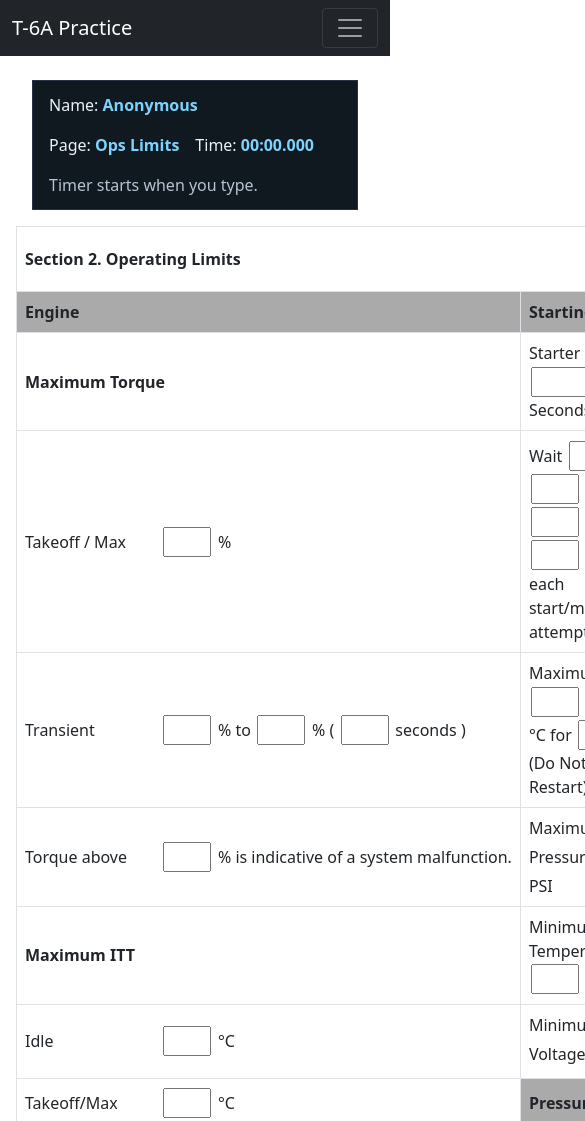
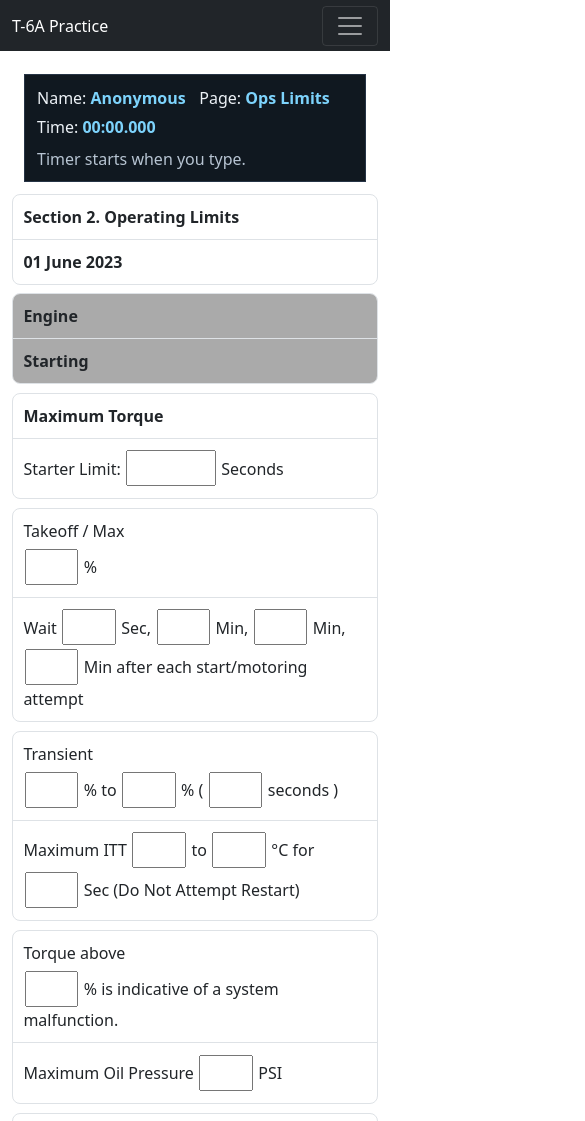
Before and after one commit to czarkula/t6-study, a plain HTML site: page ops.html in a window 390 px wide. Shown: the top 1121 px of the page, 585 px wide, since content can reach past the window. Drawn offline with Linux system fonts and the light colour scheme.

Commit message:
Improve mobile layout

```diff
--- a/static/css/boldface.css
+++ b/static/css/boldface.css
@@ -6,8 +6,17 @@ main {
   padding-inline: 1rem;
 }
 
+#boldfaceTable {
+  table-layout: fixed;
+}
+
+#boldfaceTable td {
+  overflow-wrap: anywhere;
+}
+
 textarea {
   min-height: 6rem;
+  resize: vertical;
 }
 
 textarea.compact-checkarea {
@@ -45,3 +54,77 @@ textarea.compact-checkarea {
 .answer {
 	white-space: pre-wrap;
 }
+
+@media (max-width: 700px) {
+  body {
+    padding-top: 4.65rem;
+  }
+
+  main {
+    padding-inline: 0.75rem;
+  }
+
+  #boldfaceTable,
+  #boldfaceTable tbody,
+  #boldfaceTable tr,
+  #boldfaceTable td {
+    display: block;
+    width: 100%;
+  }
+
+  #boldfaceTable {
+    border: 0;
+    margin-bottom: 0;
+  }
+
+  #boldfaceTable tr {
+    border: 1px solid #dee2e6;
+    border-radius: 8px;
+    margin-bottom: 0.7rem;
+    overflow: hidden;
+  }
+
+  #boldfaceTable td {
+    border: 0;
+    border-bottom: 1px solid #dee2e6;
+    padding: 0.7rem;
+  }
+
+  #boldfaceTable td:last-child {
+    border-bottom: 0;
+  }
+
+  textarea {
+    font-size: 1rem;
+    min-height: 5rem;
+  }
+
+  textarea.compact-checkarea {
+    min-height: 3rem;
+  }
+
+  .inline-boldface-line {
+    align-items: stretch;
+    gap: 0.4rem;
+    white-space: normal;
+  }
+
+  .breaker-field,
+  .pull-field {
+    flex: 1 1 100%;
+    width: 100%;
+  }
+
+  .console-note {
+    flex: 0 0 auto;
+    line-height: 2.35rem;
+  }
+
+  body.practice-dark #boldfaceTable tr {
+    border-color: #314155;
+  }
+
+  body.practice-dark #boldfaceTable td {
+    border-bottom-color: #314155;
+  }
+}
--- a/static/css/ops.css
+++ b/static/css/ops.css
@@ -4,6 +4,14 @@ body {
 
 main {
   padding-inline: 1rem;
+}
+
+#boldfaceTable {
+	table-layout: fixed;
+}
+
+#boldfaceTable td {
+	overflow-wrap: anywhere;
 }
 
 td {
@@ -51,3 +59,88 @@ input.question {
 .answer {
 	white-space: pre-wrap;
 }
+
+@media (max-width: 760px) {
+	body {
+		padding-top: 4.65rem;
+	}
+
+	main {
+		padding-inline: 0.75rem;
+	}
+
+	#boldfaceTable,
+	#boldfaceTable tbody,
+	#boldfaceTable tr,
+	#boldfaceTable td {
+		display: block;
+		width: 100%;
+	}
+
+	#boldfaceTable {
+		border: 0;
+		margin-bottom: 0;
+	}
+
+	#boldfaceTable tr {
+		border: 1px solid #dee2e6;
+		border-radius: 8px;
+		margin-bottom: 0.55rem;
+		overflow: hidden;
+	}
+
+	#boldfaceTable td {
+		border: 0;
+		border-bottom: 1px solid #dee2e6;
+		padding: 0.62rem 0.65rem;
+	}
+
+	#boldfaceTable td:last-child {
+		border-bottom: 0;
+	}
+
+	.limit-cell {
+		white-space: normal;
+	}
+
+	.limit-label {
+		display: block;
+		margin-bottom: 0.25rem;
+		width: auto;
+	}
+
+	.limit-answer {
+		display: inline;
+	}
+
+	input.question {
+		font-size: 1rem;
+		margin: 0.12rem 0.08rem;
+		min-height: 2.25rem;
+	}
+
+	.input-sm {
+		width: 3.35em;
+	}
+
+	.input-med {
+		width: 5.6em;
+	}
+
+	.input-lg {
+		width: 8.6em;
+		max-width: 100%;
+	}
+
+	.input-xl {
+		width: min(100%, 13em);
+	}
+
+	body.practice-dark #boldfaceTable tr {
+		border-color: #314155;
+	}
+
+	body.practice-dark #boldfaceTable td {
+		border-bottom-color: #314155;
+	}
+}
--- a/static/css/site.css
+++ b/static/css/site.css
@@ -5,10 +5,18 @@ body.landing-page {
   padding-top: 0;
 }
 
+html {
+  -webkit-text-size-adjust: 100%;
+}
+
 .landing-page .navbar {
   background: rgba(11, 15, 20, 0.86) !important;
   border-bottom: 1px solid rgba(255, 255, 255, 0.08);
   backdrop-filter: blur(14px);
+}
+
+.navbar .container-fluid {
+  gap: 0.35rem 0.75rem;
 }
 
 .home-shell {
@@ -320,6 +328,35 @@ body.practice-dark .question-group[style*="background-color: rgb(245, 201, 201)"
 }
 
 @media (max-width: 820px) {
+  body {
+    padding-top: 4.65rem;
+  }
+
+  .navbar {
+    padding-bottom: 0.35rem;
+    padding-top: 0.35rem;
+  }
+
+  .navbar-brand {
+    font-size: 1rem;
+    margin-right: 0.4rem;
+  }
+
+  .landing-page .navbar .container-fluid {
+    align-items: flex-start;
+    flex-direction: column;
+  }
+
+  .landing-page .navbar-nav {
+    flex-direction: row;
+    flex-wrap: wrap;
+    gap: 0.15rem 0.55rem;
+  }
+
+  .landing-page .navbar-nav .nav-link {
+    padding: 0.15rem 0;
+  }
+
   .landing-shell {
     grid-template-columns: 1fr;
     padding-top: 6rem;
@@ -327,20 +364,78 @@ body.practice-dark .question-group[style*="background-color: rgb(245, 201, 201)"
 
   .home-shell {
     grid-template-columns: 1fr;
-    padding-top: 6rem;
+    gap: 1.25rem;
+    min-height: auto;
+    padding: 7rem 1rem 2rem;
+  }
+
+  .home-title {
+    font-size: clamp(2.15rem, 14vw, 3.45rem);
+    line-height: 1.02;
+  }
+
+  .hero-copy {
+    font-size: 1rem;
+  }
+
+  .launch-panel {
+    padding: 1rem;
   }
 
   .launch-actions {
     grid-template-columns: 1fr;
   }
 
+  .launch-card {
+    min-height: 3.75rem;
+  }
+
+  .shark-panel {
+    min-height: 12rem;
+  }
+
+  .shark-image {
+    max-width: min(66%, 11rem);
+  }
+
+  .leaderboard-shell {
+    min-height: auto;
+    padding: 7rem 1rem 2rem;
+  }
+
+  .leaderboard-title {
+    font-size: clamp(2.25rem, 13vw, 3.35rem);
+  }
+
+  .leaderboard-panel {
+    overflow-x: auto;
+  }
+
+  .leaderboard-header {
+    align-items: flex-start;
+    flex-direction: column;
+    gap: 0.65rem;
+  }
+
+  .leaderboard-table {
+    min-width: 28rem;
+  }
+
   .session-bar {
     align-items: flex-start;
     flex-direction: column;
+    gap: 0.45rem;
+    margin: 0 0.75rem 0.75rem;
+    padding: 0.65rem 0.75rem;
+  }
+
+  .session-meta {
+    gap: 0.35rem 0.85rem;
   }
 
   .practice-actions {
     flex-direction: column;
+    margin-bottom: 1.5rem;
     padding: 0 1rem;
   }
 
@@ -348,3 +443,19 @@ body.practice-dark .question-group[style*="background-color: rgb(245, 201, 201)"
     width: 100%;
   }
 }
+
+@media (max-width: 520px) {
+  main {
+    padding-inline: 0.75rem;
+  }
+
+  .navbar-collapse {
+    margin-top: 0.35rem;
+    width: 100%;
+  }
+
+  .navbar-nav .nav-link {
+    padding-bottom: 0.35rem;
+    padding-top: 0.35rem;
+  }
+}
```
